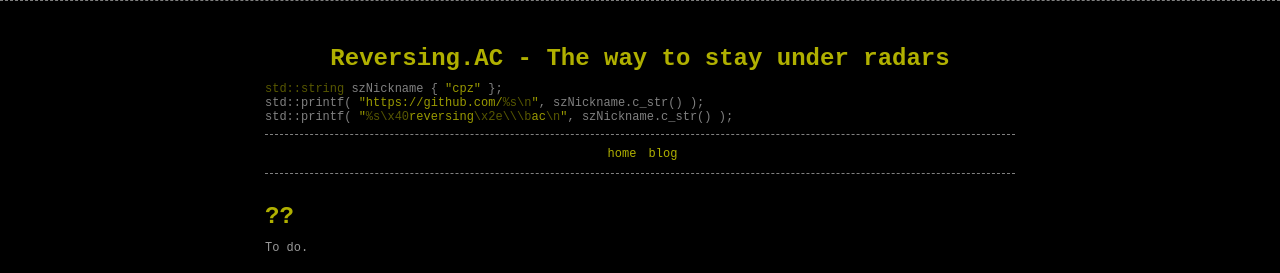
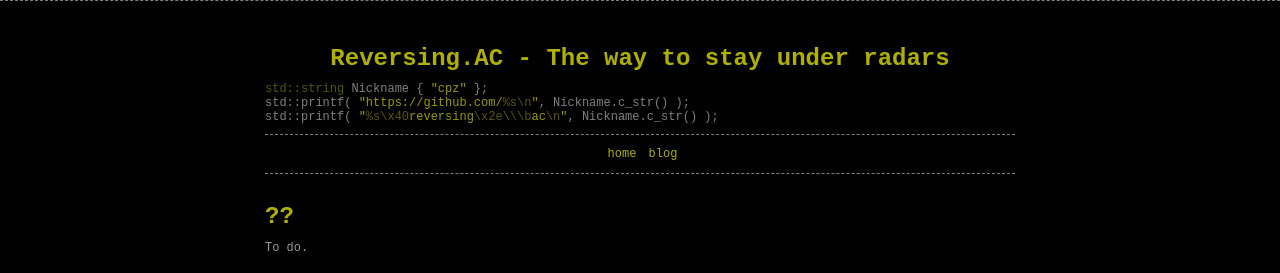
Before and after one commit to cpz/cpz.github.io, a Jekyll site: the page built from index.md, in a window 1280 px wide. Shown: the top 273 px of the page. Built offline with Jekyll 4.4.1, drawn with Linux system fonts in a browser that asks for light colours; our own code applies the rules of GitHub Pages for plain Markdown files.

Commit message:
Update header.html

```diff
--- a/_includes/header.html
+++ b/_includes/header.html
@@ -2,13 +2,13 @@
   <div class="col-lg-8 col-lg-offset-2">
     <h1 class="">{{ site.title }}</h1>
     <p>
-    <span class="reserved">std::string</span> szNickname { <span class="string">"{{ site.nick }}"</span> };
+    <span class="reserved">std::string</span> Nickname { <span class="string">"{{ site.nick }}"</span> };
     </p>
     <p>
-    std::printf( <a href="https://{{ site.source_code.server }}/{{ site.source_code.nick }}" target="_blank"><span class="string">"https://{{ site.source_code.server }}/<span class="reserved">%s\n</span>"</span></a>, szNickname.c_str() );
+    std::printf( <a href="https://{{ site.source_code.server }}/{{ site.source_code.nick }}" target="_blank"><span class="string">"https://{{ site.source_code.server }}/<span class="reserved">%s\n</span>"</span></a>, Nickname.c_str() );
     </p>
     <p>
-    std::printf( <a href="mailto:{{ site.nick }}@{{ site.mail.domain }}.{{ site.mail.ext }}" target="_blank"><span class="string">"<span class="reserved">%s\x40</span>{{ site.mail.domain }}<span class="reserved">\x2e\\\b</span>{{ site.mail.ext }}<span class="reserved">\n</span>"</span></a>, szNickname.c_str() );
+    std::printf( <a href="mailto:{{ site.nick }}@{{ site.mail.domain }}.{{ site.mail.ext }}" target="_blank"><span class="string">"<span class="reserved">%s\x40</span>{{ site.mail.domain }}<span class="reserved">\x2e\\\b</span>{{ site.mail.ext }}<span class="reserved">\n</span>"</span></a>, Nickname.c_str() );
     </p>
     <!-- <p>
             printf(<a href="https://{{ site.blog.nick }}.{{ site.blog.server }}" target="_blank"><span class="string">"https://<span class="reserved">%s</span>.{{ site.blog.server }}<span class="reserved">\n</span>"</span></a>,nick);
```
